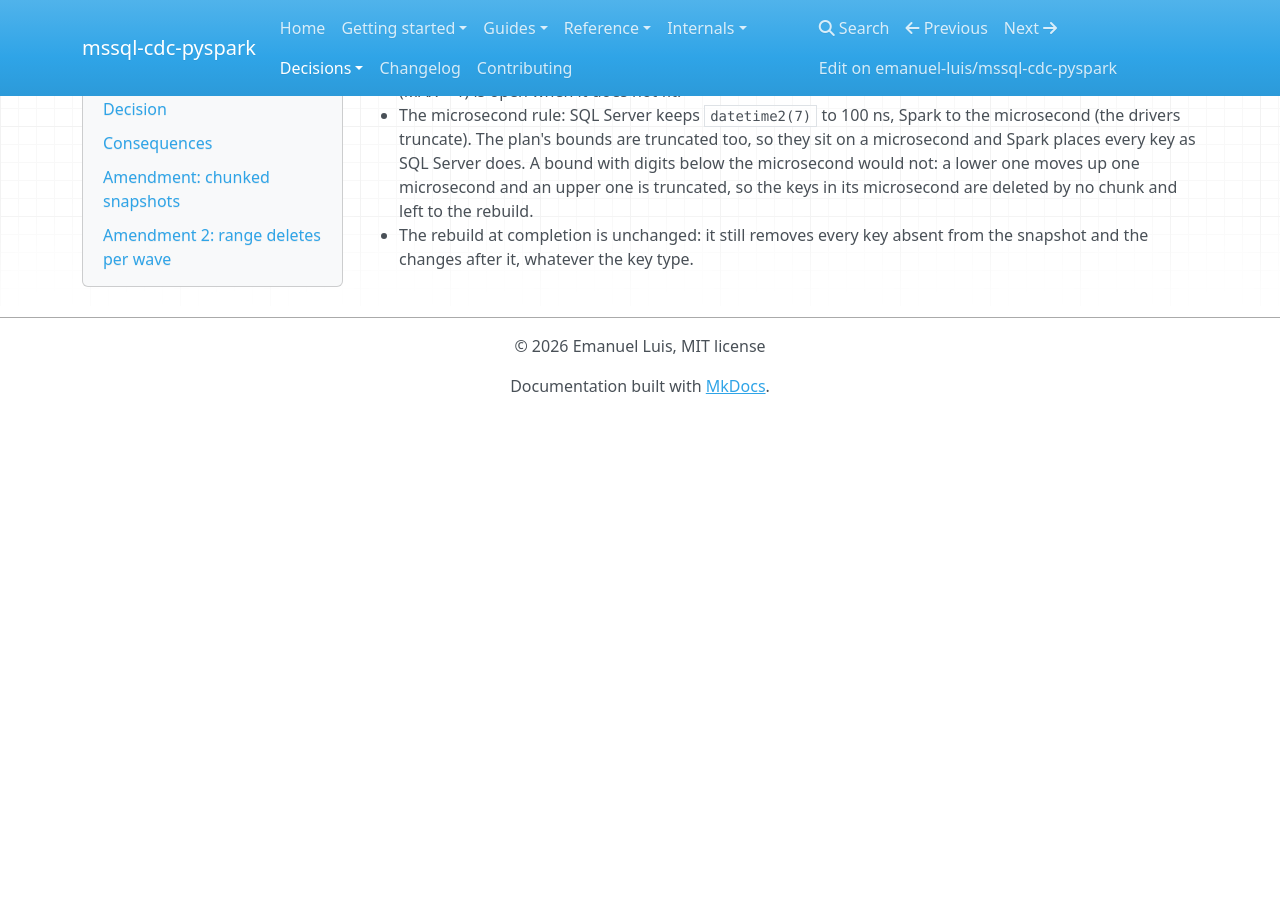
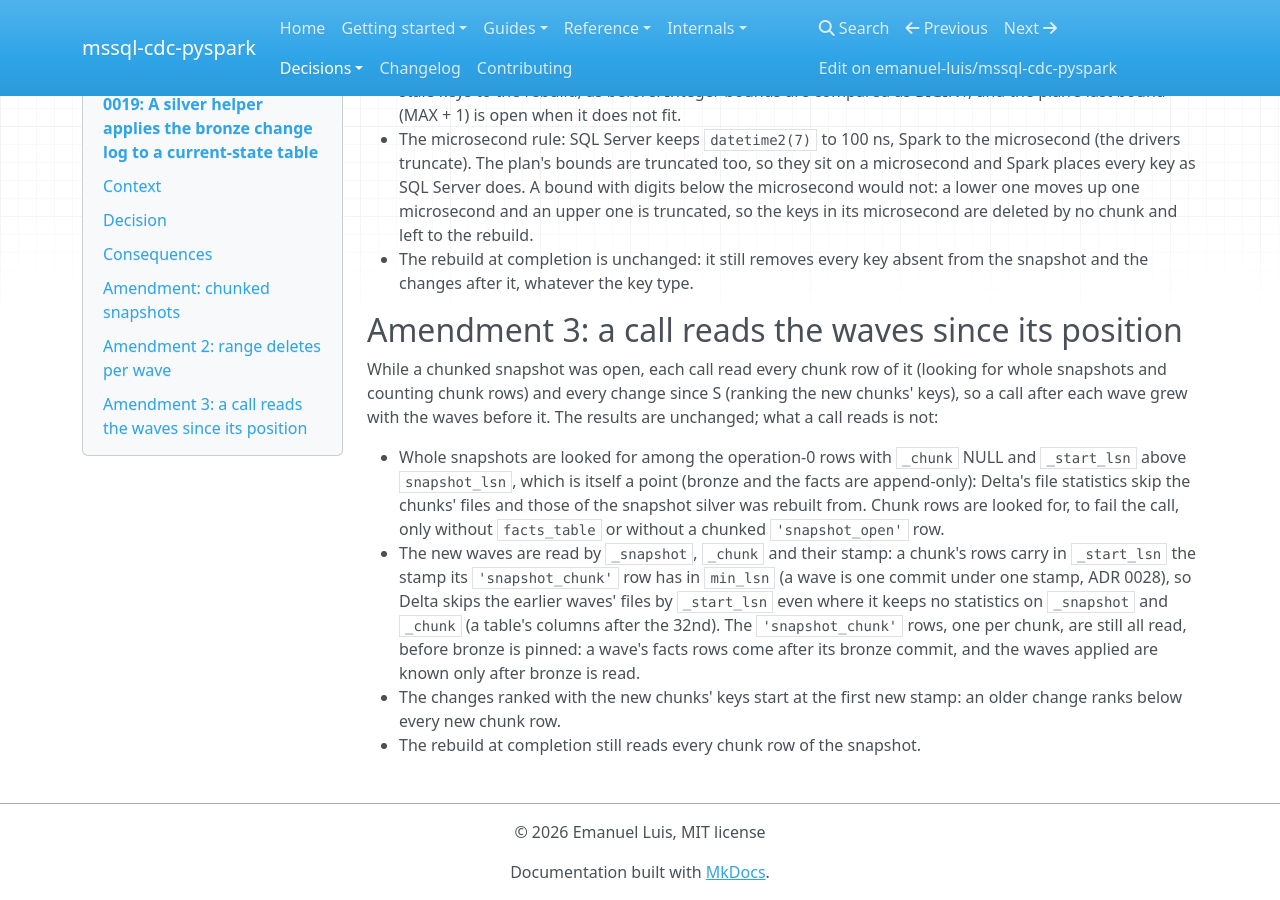
Before and after one commit to emanuel-luis/mssql-cdc-pyspark, an MkDocs documentation site: the page built from docs/decisions/0019-silver-helper-applies-the-change-log.md, in a window 1280 px wide and 900 px high, scrolled down 3250 px. Built offline with MkDocs 1.6.1, drawn with Linux system fonts in a browser that asks for light colours; nearby versions of some CDN libraries; before the commit the page ends 3664 px from its top, so only the background shows below that; some of the changed text lies outside the part shown.

Commit message:
perf(silver): read only the waves since the recorded position
While a chunked snapshot was open, every apply_changes call read every
chunk row of it (the aggregate that looks for whole snapshots and counts
chunk rows), the files of the whole snapshot silver was rebuilt from, and
every change since S to rank the new chunks' keys. Called after each wave,
a call grew with the waves before it.

Now Delta skips those files, with the same result:
- whole snapshots are sought among operation-0 rows with _chunk NULL above
  snapshot_lsn, which joins the points (bronze and the facts are
  append-only); chunk rows are looked for only to fail a call without
  facts_table or without a 'snapshot_open' row;
- the new waves are read by _snapshot, _chunk and their stamp: a chunk's
  rows carry its 'snapshot_chunk' min_lsn in _start_lsn, which Delta keeps
  statistics on even in a table wider than 32 columns;
- the changes ranked with the new chunks' keys start at the first new
  stamp: an older one ranks below every new chunk row.
The 'snapshot_chunk' facts rows are still all read before bronze is pinned
(a wave's facts follow its bronze commit), and the rebuild at completion
still reads every chunk row. ADR 0019 amendment 3.

The new test moves every bronze file away after each call; the next call
fails on the old code (FileNotFound in the snapshot aggregate) and passes
now. test_silver.py, test_silver_units.py, test_reconcile.py and
tests/compat pass unchanged (161 tests).

Measured locally (PySpark 4.2.0, delta-spark 4.4.0, local[4]): a chunked
bootstrap of 6 waves of 4 chunks of 250,000 rows, 1,000 updates between
waves, apply_changes after each wave. Rows read per call (stage input
records, silver and the Delta log included):
  old: 6.0M, 9.0M, 12.0M, 15.0M, 18.0M, 21.0M; completion 42.0M
  new: 5.0M, 7.0M,  9.0M, 11.0M, 13.0M, 15.0M; completion 36.0M
The bronze part no longer grows with the waves applied (old: +1M per wave
of 1M rows); the +2M per wave left is the MERGE joining the whole silver
table. Silver is identical (6,000,000 rows, same hash digest). Wall times
were within noise on a shared machine.

```diff
--- a/docs/decisions/0019-silver-helper-applies-the-change-log.md
+++ b/docs/decisions/0019-silver-helper-applies-the-change-log.md
@@ -5,6 +5,7 @@
 **Amended:** 2026-10-02T20:30:12-03:00, chunked snapshots, snapshots named by `_snapshot` and completion events, operation 3 deletes its own key (see the Amendment, ADR 0028)
 **Amended:** 2026-10-03T14:30:38-03:00, an open re-snapshot's waves applied, and per-wave range deletes on one integer, date or timestamp key (see Amendment 2, ADR 0028)
 **Amended:** 2026-10-07T04:49:27-03:00, `capture_instance` and `keys` keyword-only from 0.3.0 ([ADR 0021](0021-compatibility-policy-for-0x.md) amendment 5)
+**Amended:** 2026-10-08T13:06:12-03:00, a call reads only the waves since its position (see Amendment 3)
 
 ## Context
 Bronze is an append-only change log: one row per change, updates as two rows, the snapshot
@@ -146,3 +147,25 @@
   in its microsecond are deleted by no chunk and left to the rebuild.
 * The rebuild at completion is unchanged: it still removes every key absent from the
   snapshot and the changes after it, whatever the key type.
+
+## Amendment 3: a call reads the waves since its position
+While a chunked snapshot was open, each call read every chunk row of it (looking for whole
+snapshots and counting chunk rows) and every change since S (ranking the new chunks' keys),
+so a call after each wave grew with the waves before it. The results are unchanged; what a
+call reads is not:
+
+* Whole snapshots are looked for among the operation-0 rows with `_chunk` NULL and
+  `_start_lsn` above `snapshot_lsn`, which is itself a point (bronze and the facts are
+  append-only): Delta's file statistics skip the chunks' files and those of the snapshot
+  silver was rebuilt from. Chunk rows are looked for, to fail the call, only without
+  `facts_table` or without a chunked `'snapshot_open'` row.
+* The new waves are read by `_snapshot`, `_chunk` and their stamp: a chunk's rows carry in
+  `_start_lsn` the stamp its `'snapshot_chunk'` row has in `min_lsn` (a wave is one commit
+  under one stamp, ADR 0028), so Delta skips the earlier waves' files by `_start_lsn` even
+  where it keeps no statistics on `_snapshot` and `_chunk` (a table's columns after the
+  32nd). The `'snapshot_chunk'` rows, one per chunk, are still all read, before bronze is
+  pinned: a wave's facts rows come after its bronze commit, and the waves applied are known
+  only after bronze is read.
+* The changes ranked with the new chunks' keys start at the first new stamp: an older change
+  ranks below every new chunk row.
+* The rebuild at completion still reads every chunk row of the snapshot.
```
Also changed, not shown: docs/decisions/README.md (+1 -1 lines), docs/guides/silver.md (+6 -3 lines), 2 other files.
